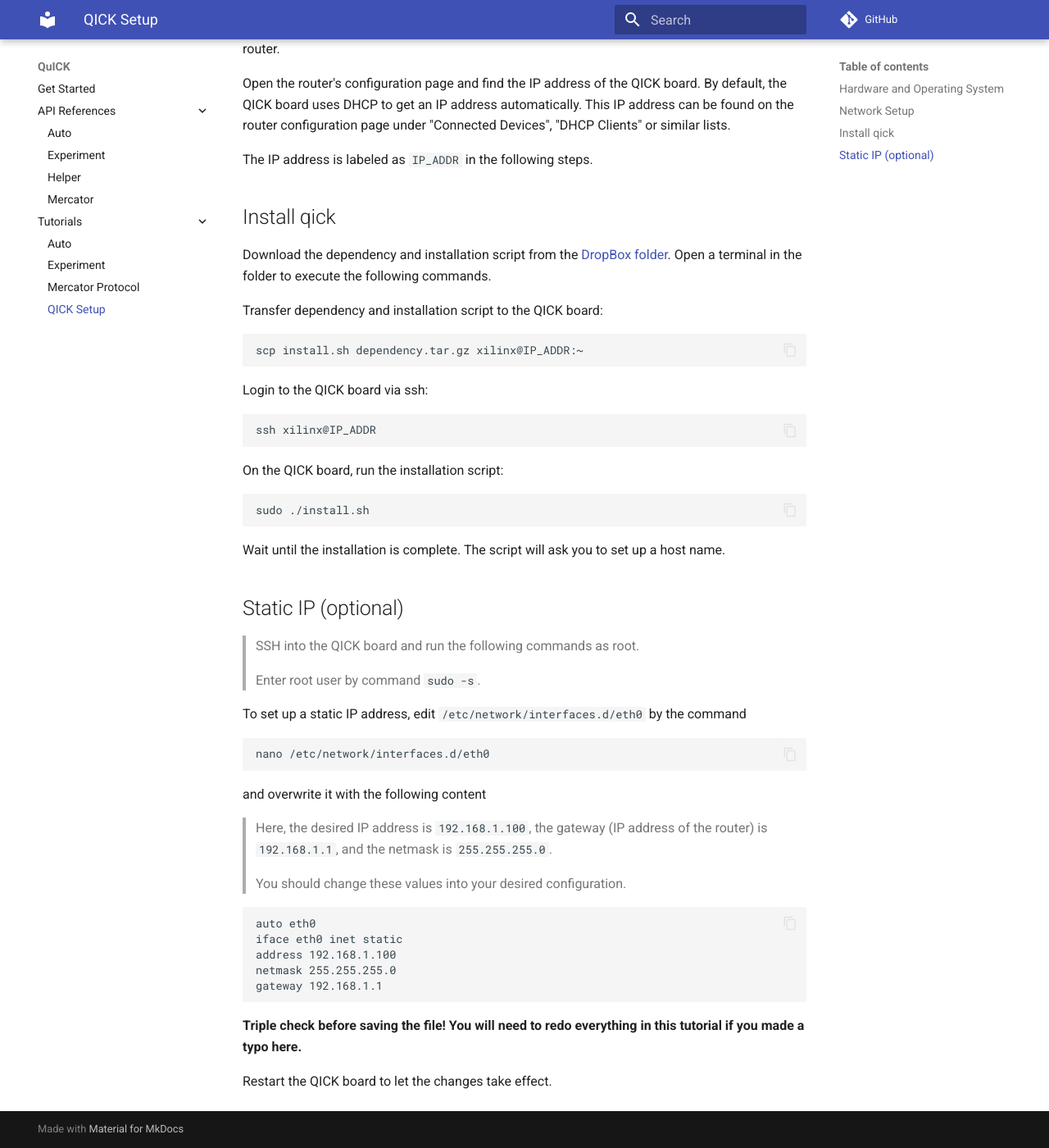
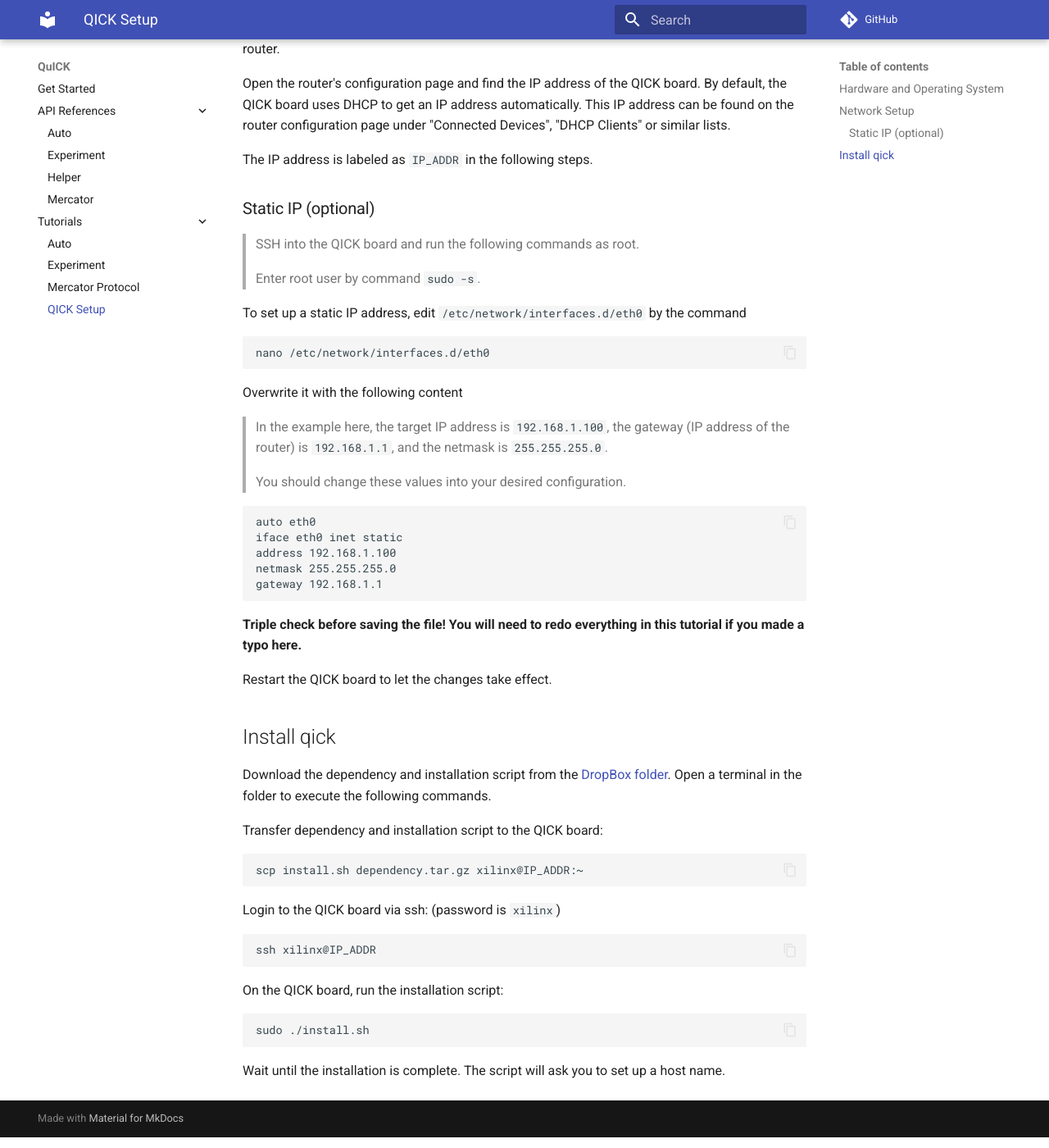
Before and after one commit to clelandlab/quick, an MkDocs documentation site: the page built from docs/Tutorials/qick.md, in a window 1280 px wide and 1400 px high, scrolled down 567 px. Shown: the whole window at 82% size. Built offline with MkDocs 1.6.1 and Material for MkDocs 9.7.7, drawn with Linux system fonts in a browser that asks for light colours; comment, search, counter and statistics services are not loaded; some of the changed lines change nothing that is shown.

Commit message:
Update doc/qick

````diff
--- a/docs/Tutorials/qick.md
+++ b/docs/Tutorials/qick.md
@@ -20,31 +20,7 @@
 
 The IP address is labeled as `IP_ADDR` in the following steps.
 
-## Install qick
-
-Download the dependency and installation script from the [DropBox folder](https://www.dropbox.com/scl/fo/q5jk1mnduqls0lip6j0pf/ADj78VmSjqMefo2ei2uqL-Y?rlkey=vuk3ggd9mad78lnavzb1j28m7&st=i6ql1uwu&dl=0). Open a terminal in the folder to execute the following commands.
-
-Transfer dependency and installation script to the QICK board:
-
-```
-scp install.sh dependency.tar.gz xilinx@IP_ADDR:~
-```
-
-Login to the QICK board via ssh:
-
-```
-ssh xilinx@IP_ADDR
-```
-
-On the QICK board, run the installation script:
-
-```
-sudo ./install.sh
-```
-
-Wait until the installation is complete. The script will ask you to set up a host name.
-
-## Static IP (optional)
+### Static IP (optional)
 
 > SSH into the QICK board and run the following commands as root.
 >
@@ -56,9 +32,9 @@
 nano /etc/network/interfaces.d/eth0
 ```
 
-and overwrite it with the following content
+Overwrite it with the following content
 
-> Here, the desired IP address is `192.168.1.100`, the gateway (IP address of the router) is `192.168.1.1`, and the netmask is `255.255.255.0`.
+> In the example here, the target IP address is `192.168.1.100`, the gateway (IP address of the router) is `192.168.1.1`, and the netmask is `255.255.255.0`.
 >
 > You should change these values into your desired configuration.
 
@@ -73,3 +49,27 @@
 **Triple check before saving the file! You will need to redo everything in this tutorial if you made a typo here.**
 
 Restart the QICK board to let the changes take effect.
+
+## Install qick
+
+Download the dependency and installation script from the [DropBox folder](https://www.dropbox.com/scl/fo/q5jk1mnduqls0lip6j0pf/ADj78VmSjqMefo2ei2uqL-Y?rlkey=vuk3ggd9mad78lnavzb1j28m7&st=i6ql1uwu&dl=0). Open a terminal in the folder to execute the following commands.
+
+Transfer dependency and installation script to the QICK board:
+
+```
+scp install.sh dependency.tar.gz xilinx@IP_ADDR:~
+```
+
+Login to the QICK board via ssh: (password is `xilinx`)
+
+```
+ssh xilinx@IP_ADDR
+```
+
+On the QICK board, run the installation script:
+
+```
+sudo ./install.sh
+```
+
+Wait until the installation is complete. The script will ask you to set up a host name.
````
